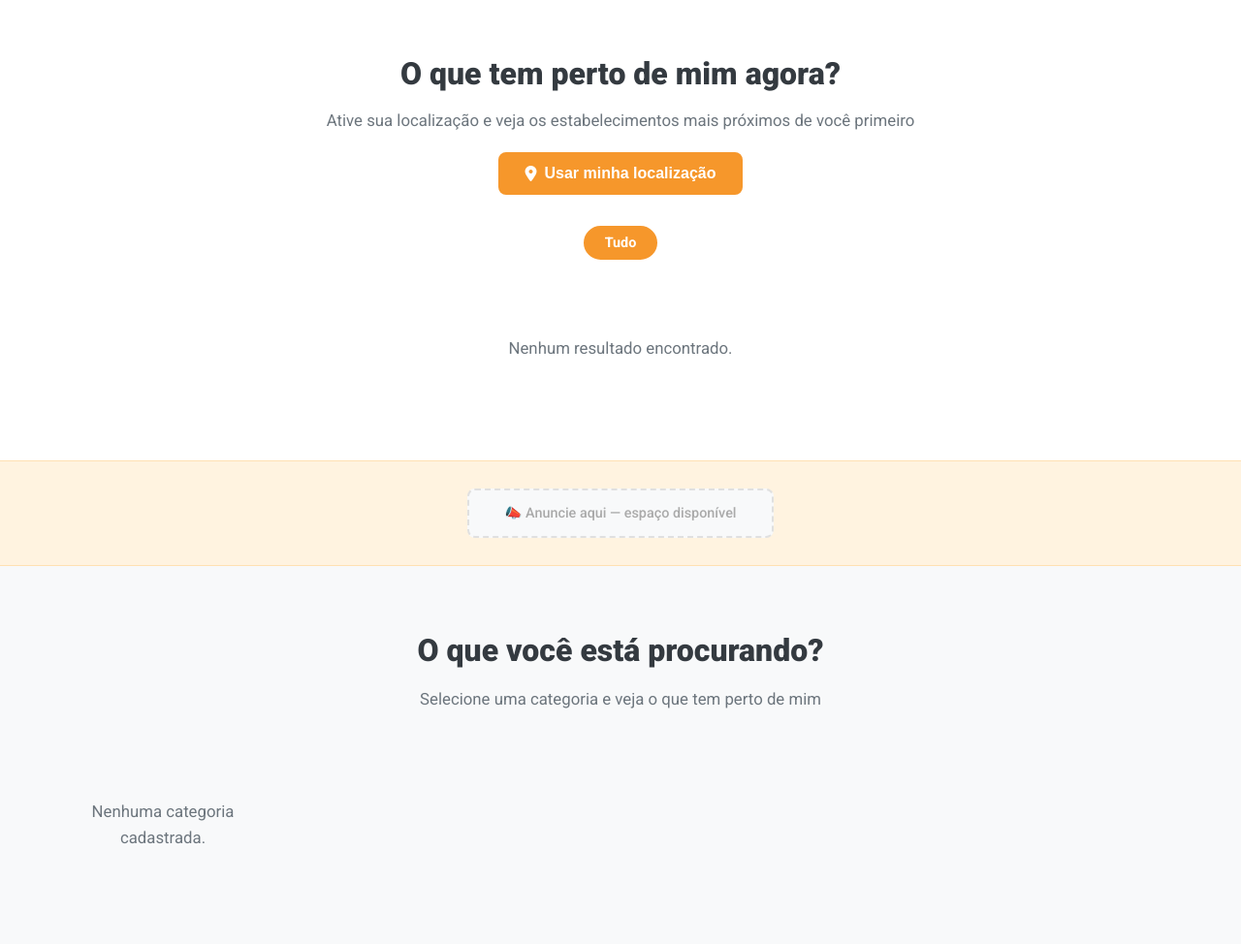
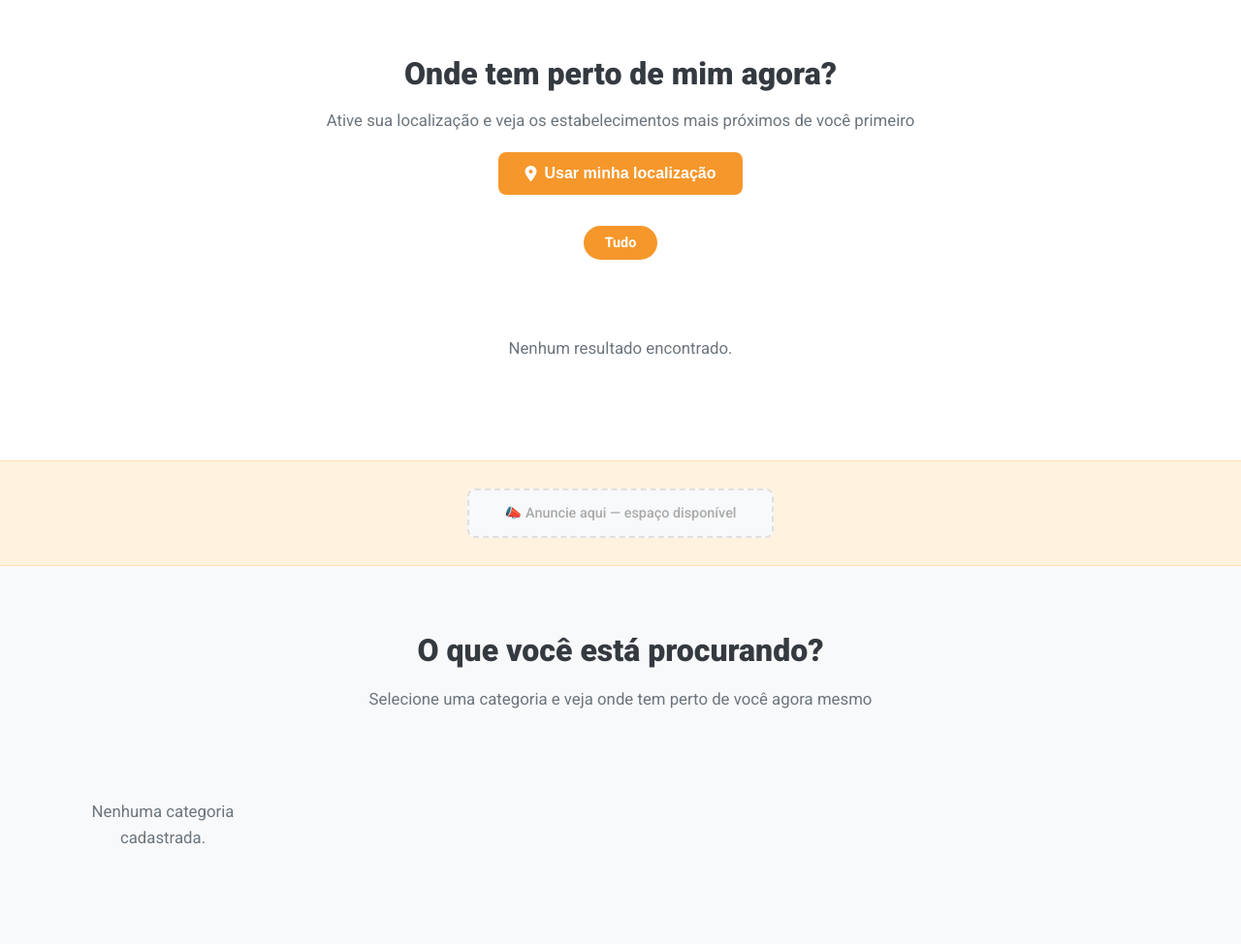
Before and after one commit to leanttro/leanttro_h, a Flask app: template templates/hub/index_otp.html in a window 1280 px wide. Shown: the part 830-1804 px from the top of the page at 97% size. Run offline with Flask 3, Linux system fonts and the light colour scheme; the template is opened without the code that fills it, so the values that code supplies are empty; some libraries are stand-ins or nearby versions.

Commit message:
Update index_otp.html

```diff
--- a/templates/hub/index_otp.html
+++ b/templates/hub/index_otp.html
@@ -412,7 +412,7 @@
 <!-- HERO -->
 <section class="hero-section" aria-label="Onde tem perto de você">
     <div class="hero-inner container">
-        <h1>O que tem<br><em>perto de mim?</em></h1>
+        <h1>Onde tem<br><em>perto de mim?</em></h1>
         <p class="hero-sub">Farmácias, mercados, academias, igrejas, metrô e muito mais — encontre tudo próximo a você em qualquer cidade do Brasil.</p>
         <div class="hero-btns">
             <button class="btn-hero" onclick="buscarProximos()">
@@ -429,7 +429,7 @@
 <section class="busca-section" id="busca">
     <div class="container">
         <div class="busca-topo">
-            <h2>O que tem perto de mim agora?</h2>
+            <h2>Onde tem perto de mim agora?</h2>
             <p>Ative sua localização e veja os estabelecimentos mais próximos de você primeiro</p>
             <button class="btn-geo" onclick="buscarProximos()">
                 <i class="fas fa-map-marker-alt"></i> Usar minha localização
@@ -491,7 +491,7 @@
 <section class="section" id="categorias" style="background:var(--light-gray);">
     <div class="container">
         <h2 class="section-title">O que você está procurando?</h2>
-        <p class="section-subtitle">Selecione uma categoria e veja o que tem perto de mim</p>
+        <p class="section-subtitle">Selecione uma categoria e veja onde tem perto de você agora mesmo</p>
         <div class="categorias-grid">
             {% for cat in categorias %}
             <a href="/{{ cat.slug }}/" class="categoria-card" aria-label="{{ cat.nome }} perto de mim">
```
